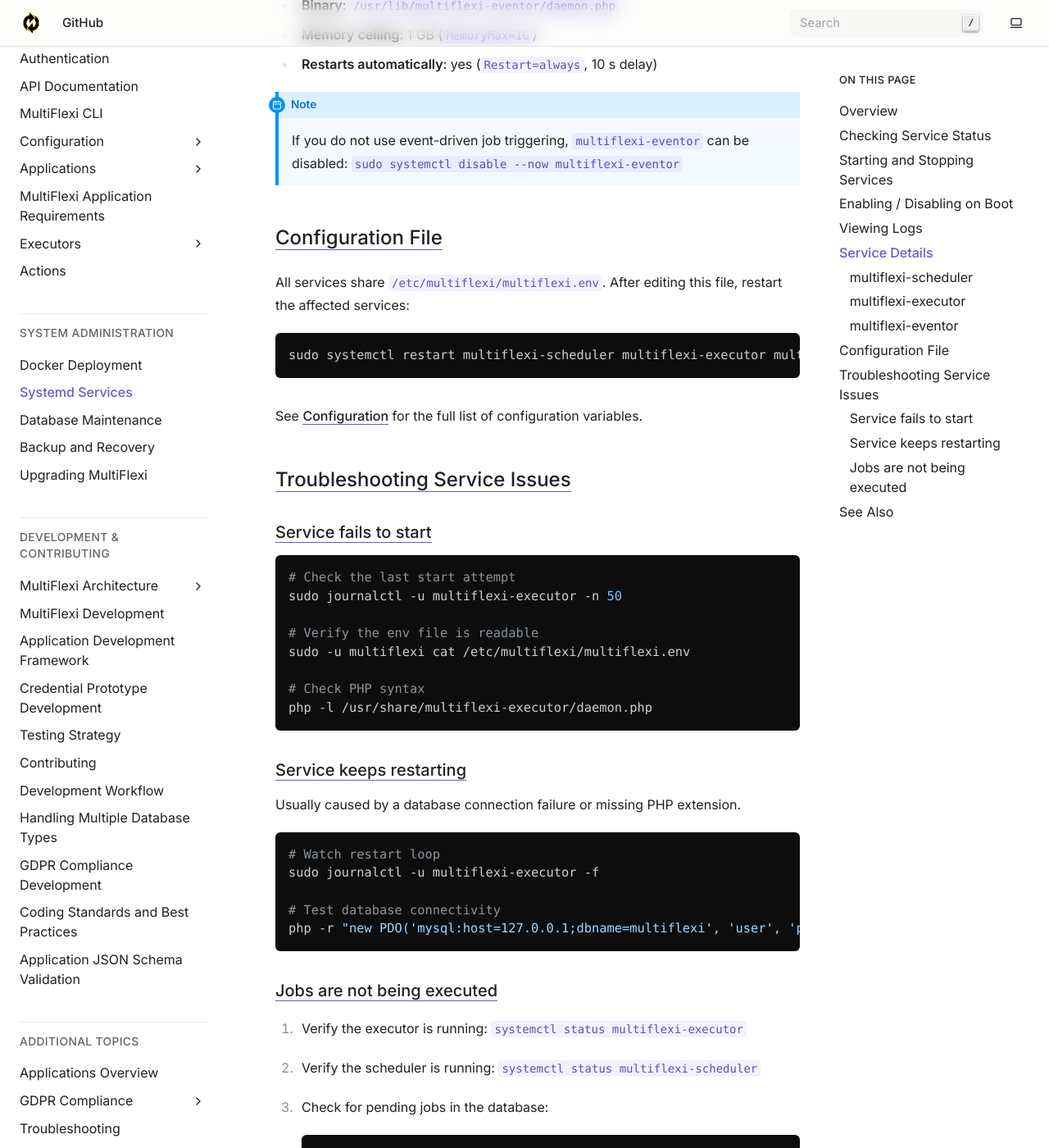
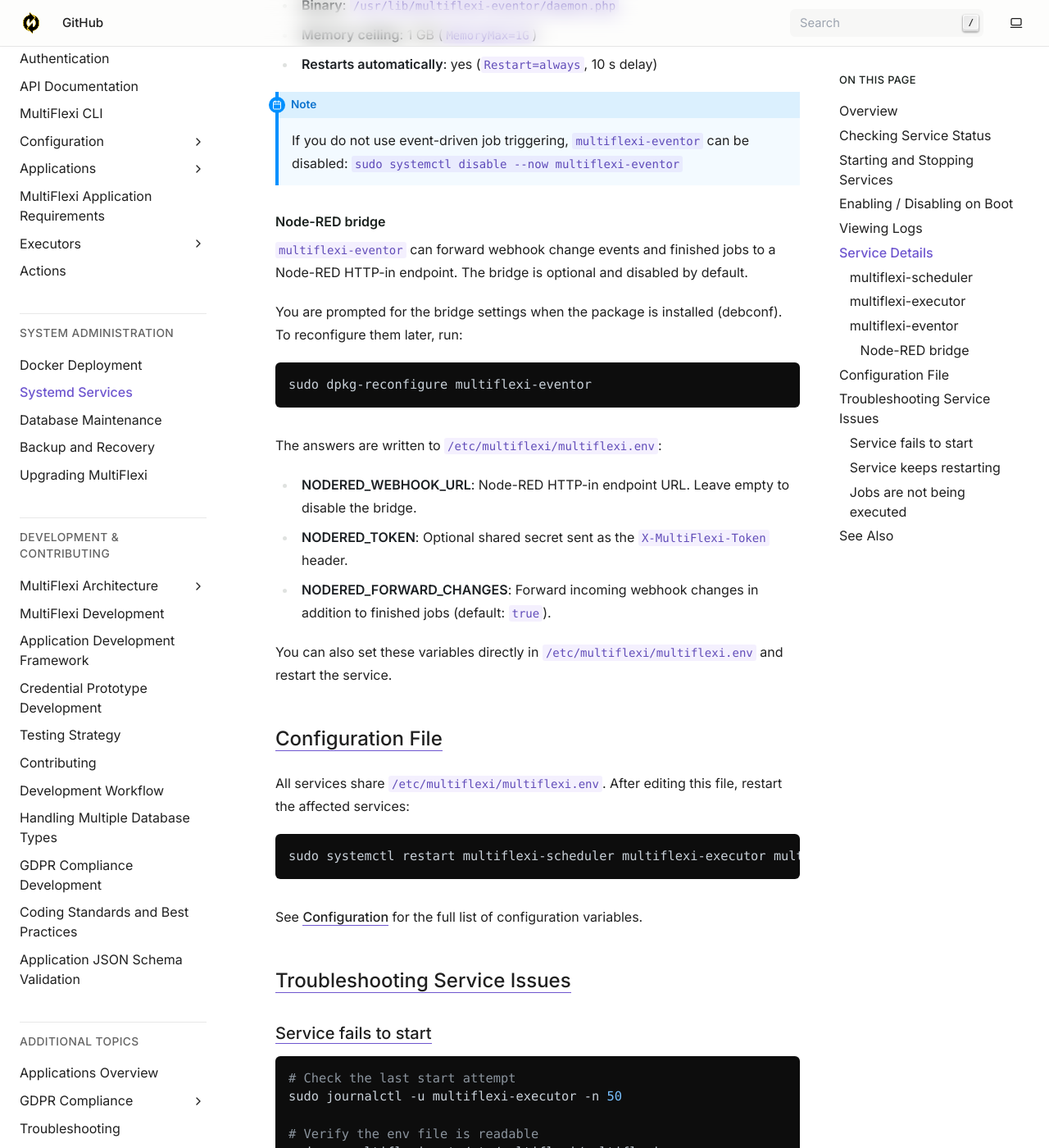
Before and after one commit to VitexSoftware/multiflexi-doc-en, a Sphinx documentation site: the page built from source/administration/systemd-services.rst, in a window 1280 px wide and 1400 px high, scrolled down 3590 px. Shown: the whole window at 82% size. Built offline with Sphinx 7.4.7, drawn with Linux system fonts in a browser that asks for light colours.

Commit message:
docs: document multiflexi-eventor Node-RED bridge and debconf config
Add the Node-RED bridge variables (NODERED_WEBHOOK_URL, NODERED_TOKEN,
NODERED_FORWARD_CHANGES) to the configuration reference and a Node-RED
bridge subsection under multiflexi-eventor in the systemd services page,
covering install-time debconf prompts and dpkg-reconfigure.

Co-Authored-By: Claude Opus 4.8 <noreply@anthropic.com>

```diff
--- a/source/administration/systemd-services.rst
+++ b/source/administration/systemd-services.rst
@@ -127,6 +127,28 @@ Monitors configured event sources and enqueues jobs in response to external trig
    If you do not use event-driven job triggering, ``multiflexi-eventor`` can be disabled:
    ``sudo systemctl disable --now multiflexi-eventor``
 
+Node-RED bridge
+^^^^^^^^^^^^^^^
+
+``multiflexi-eventor`` can forward webhook change events and finished jobs to a
+Node-RED HTTP-in endpoint. The bridge is optional and disabled by default.
+
+You are prompted for the bridge settings when the package is installed (debconf).
+To reconfigure them later, run:
+
+.. code-block:: bash
+
+   sudo dpkg-reconfigure multiflexi-eventor
+
+The answers are written to ``/etc/multiflexi/multiflexi.env``:
+
+- **NODERED_WEBHOOK_URL**: Node-RED HTTP-in endpoint URL. Leave empty to disable the bridge.
+- **NODERED_TOKEN**: Optional shared secret sent as the ``X-MultiFlexi-Token`` header.
+- **NODERED_FORWARD_CHANGES**: Forward incoming webhook changes in addition to finished jobs (default: ``true``).
+
+You can also set these variables directly in ``/etc/multiflexi/multiflexi.env``
+and restart the service.
+
 Configuration File
 -------------------
 
--- a/source/reference/configuration.rst
+++ b/source/reference/configuration.rst
@@ -78,6 +78,9 @@ Integrations
 
 - **NODERED_ENABLED**: Show the Node-RED link in the web interface (default: ``false``).
 - **NODERED_URL**: Base URL of the Node-RED editor (e.g., ``http://localhost:1880``). The navbar link appears only when both ``NODERED_ENABLED`` is true and ``NODERED_URL`` is set.
+- **NODERED_WEBHOOK_URL**: ``multiflexi-eventor`` Node-RED bridge endpoint. When set, the event processor forwards webhook changes and finished jobs to this Node-RED HTTP-in URL. Leave empty to disable the bridge. Configurable at install time via ``dpkg-reconfigure multiflexi-eventor``.
+- **NODERED_TOKEN**: Optional shared secret sent as the ``X-MultiFlexi-Token`` header with each Node-RED bridge request.
+- **NODERED_FORWARD_CHANGES**: Forward incoming webhook changes in addition to finished jobs over the Node-RED bridge (default: ``true``).
 
 - **ZABBIX_URL**: Base URL of the Zabbix web frontend (e.g., ``https://zabbix.example.com/zabbix``). When set, a Zabbix entry is added to the **Integrations** menu. This is separate from ``ZABBIX_SERVER`` (see *Logging & Telemetry*), which is the trapper/proxy host used for sending metrics and is not necessarily reachable as a web frontend.
 - **OTEL_DASHBOARD_URL**: Base URL of the observability dashboard (e.g., ``https://grafana.example.com``). When set and ``OTEL_ENABLED`` is true, an OpenTelemetry entry is added to the **Integrations** menu. This is separate from ``OTEL_EXPORTER_OTLP_ENDPOINT`` (see *Logging & Telemetry*), which is the OTLP ingest endpoint and is not a browsable UI.
```
Also changed, not shown: source/confienv.rst (+8 -0 lines).
